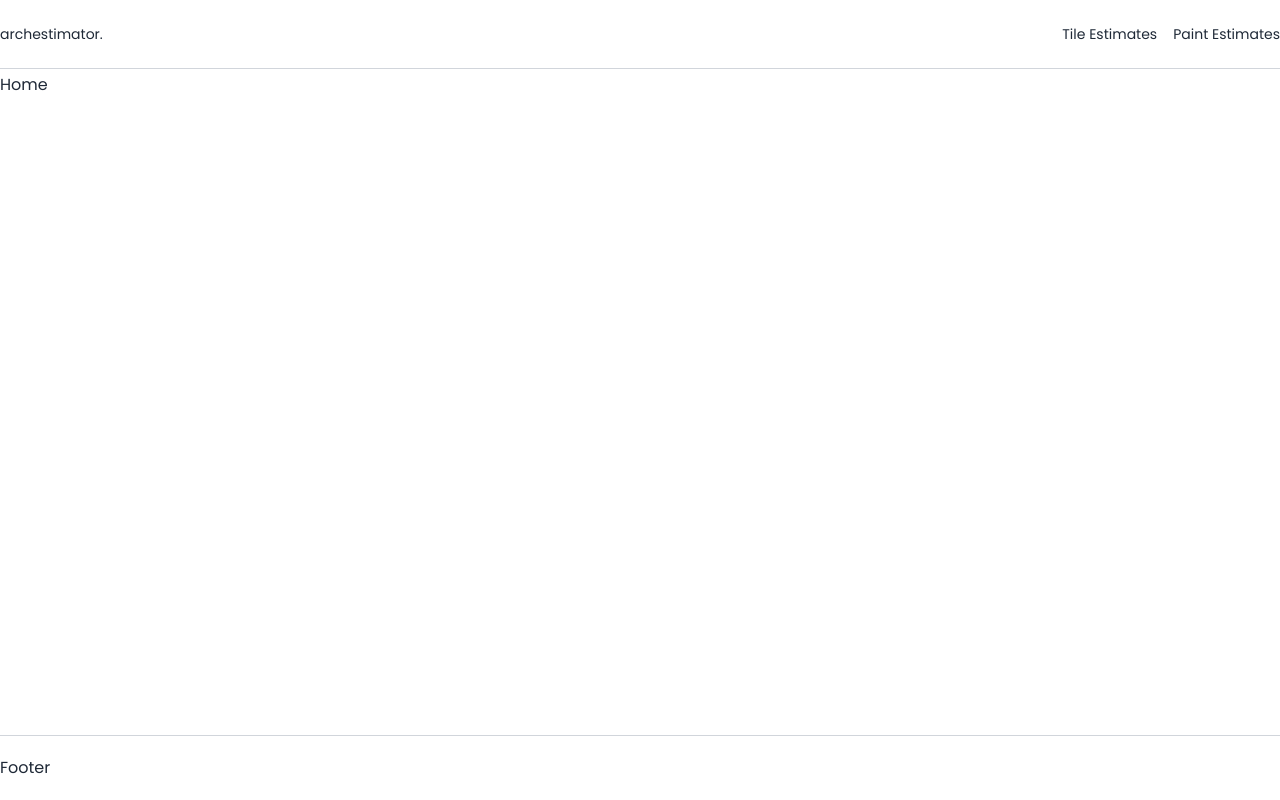
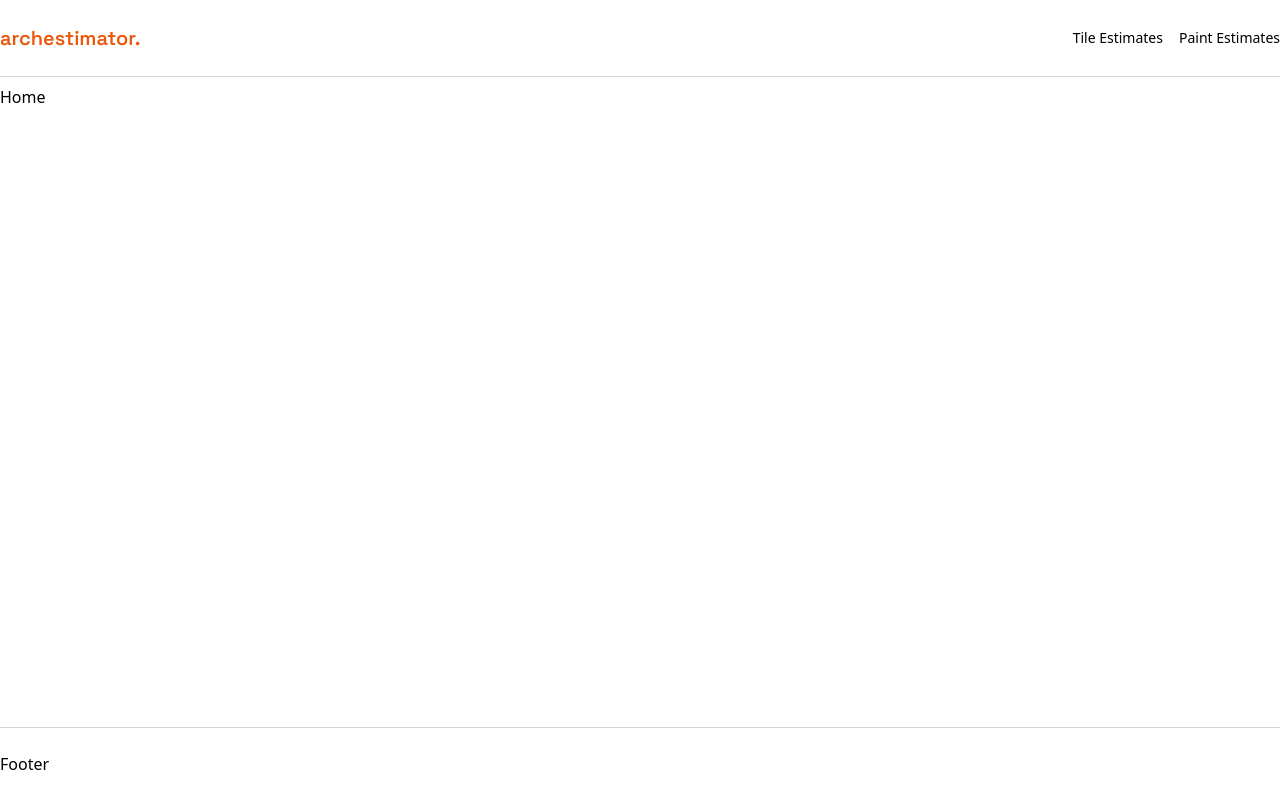
Before and after one commit to philipjonlewis/archestimator_beta_v1, a Svelte app: page / in a window 1280 px wide. Built offline with nearby package versions, Linux system fonts and the light colour scheme.

Commit message:
fixed routing and styling

```diff
--- a/index.html
+++ b/index.html
@@ -4,6 +4,7 @@
     <meta charset="UTF-8" />
     <link rel="icon" href="/favicon.ico" />
     <meta name="viewport" content="width=device-width, initial-scale=1.0" />
+
     <title>Svelte + TS + Vite App</title>
   </head>
   <body>
--- a/package.json
+++ b/package.json
@@ -14,9 +14,11 @@
     "@tsconfig/svelte": "^2.0.1",
     "autoprefixer": "^10.4.7",
     "postcss": "^8.4.14",
+    "sass": "^1.53.0",
     "svelte": "^3.44.0",
     "svelte-check": "^2.2.7",
     "svelte-preprocess": "^4.10.7",
+    "svelte-preprocess-sass": "^2.0.1",
     "tailwindcss": "^3.1.4",
     "tslib": "^2.3.1",
     "typescript": "^4.5.4",
--- a/src/App.svelte
+++ b/src/App.svelte
@@ -1,6 +1,5 @@
 <script lang="ts">
-  import "./styles/app.css";
-
+  import "./styles/app.scss";
   import PublicLayout from "./layouts/__PublicLayout.svelte";
   import { Route } from "svelte-navigator";
   import Home from "./routes/Home.svelte";
--- /dev/null
+++ b/src/components/navigation/Footer.svelte
@@ -0,0 +1 @@
+<footer class=" py-6 mt-2 border-t-[1px] border-gray-300 ">Footer</footer>
--- /dev/null
+++ b/src/components/navigation/Navbar.svelte
@@ -0,0 +1,24 @@
+<script>
+  import { Router, Link } from "svelte-navigator";
+</script>
+
+<nav
+  class="flex justify-between items-center mb-2 py-6 font-sans text-sm border-b-[1px] border-gray-300 "
+>
+  <div>
+    <Link to="/"><p class="logo">archestimator.</p></Link>
+  </div>
+  <div class="flex gap-4">
+    <Link to="/estimates/tile">Tile Estimates</Link>
+    <Link to="/estimates/paint">Paint Estimates</Link>
+  </div>
+</nav>
+
+<style lang="scss">
+  .logo {
+    @apply text-orange-600 text-xl font-semibold;
+    // background-color: yellow;
+
+    font-family: "Space Grotesk", sans-serif;
+  }
+</style>
--- a/src/layouts/__PublicLayout.svelte
+++ b/src/layouts/__PublicLayout.svelte
@@ -1,31 +1,21 @@
 <script>
   import { Router, Link } from "svelte-navigator";
+  import Navbar from "../components/navigation/Navbar.svelte";
+  import Footer from "../components/navigation/Footer.svelte";
 </script>
 
 <Router>
   <div class="container h-screen mx-auto flex flex-col justify-between">
-    <nav
-      class="flex justify-between items-center mb-2 py-6 font-sans text-sm border-b-[1px] border-gray-300 "
-    >
-      <div class="logo">
-        <Link to="/">archestimator.</Link>
-      </div>
-      <div class="flex gap-4">
-        <Link to="/estimates/tile">Tile Estimates</Link>
-        <Link to="/estimates/paint">Paint Estimates</Link>
-      </div>
-    </nav>
-
-    <div class="container h-full ">
+    <Navbar />
+    <div class="main-container">
       <slot />
     </div>
-
-    <footer class=" py-6 mt-2 border-t-[1px] border-gray-300 ">Footer</footer>
+    <Footer />
   </div>
 </Router>
 
 <style lang="scss">
-  .logo {
-    color: red;
+  .main-container {
+    @apply container h-full;
   }
 </style>
--- a/src/styles/app.css
+++ /dev/null
@@ -1,140 +0,0 @@
-@import url("https://fonts.googleapis.com/css2?family=Poppins:ital,wght@0,100;0,200;0,300;0,400;0,500;0,600;0,700;0,800;0,900;1,100;1,200;1,300;1,400;1,500;1,600;1,700;1,800;1,900&display=swap");
-
-@import url("https://fonts.googleapis.com/css2?family=Space+Grotesk:wght@300;400;500;600;700&display=swap");
-
-@tailwind utilities;
-@tailwind components;
-@tailwind base;
-
-* {
-  box-sizing: border-box;
-  font-family: "Poppins", sans-serif;
-  margin: 0;
-  padding: 0;
-}
-
-html,
-body,
-div,
-span,
-applet,
-object,
-iframe,
-h1,
-h2,
-h3,
-h4,
-h5,
-h6,
-p,
-blockquote,
-pre,
-a,
-abbr,
-acronym,
-address,
-big,
-cite,
-code,
-del,
-dfn,
-em,
-img,
-ins,
-kbd,
-q,
-s,
-samp,
-small,
-strike,
-strong,
-sub,
-sup,
-tt,
-var,
-b,
-u,
-i,
-center,
-dl,
-dt,
-dd,
-ol,
-ul,
-li,
-fieldset,
-form,
-label,
-legend,
-table,
-caption,
-tbody,
-tfoot,
-thead,
-tr,
-th,
-td,
-article,
-aside,
-canvas,
-details,
-embed,
-figure,
-figcaption,
-footer,
-header,
-hgroup,
-menu,
-nav,
-output,
-ruby,
-section,
-summary,
-time,
-mark,
-audio,
-video {
-  @apply text-gray-800;
-
-  /* border: 0; */
-  font-size: 100%;
-  font-family: "Poppins", sans-serif;
-  font-weight: 400;
-  vertical-align: baseline;
-}
-/* HTML5 display-role reset for older browsers */
-article,
-aside,
-details,
-figcaption,
-figure,
-footer,
-header,
-hgroup,
-menu,
-nav,
-section {
-  display: block;
-}
-body {
-  line-height: 1;
-}
-ol,
-ul {
-  list-style: none;
-}
-blockquote,
-q {
-  quotes: none;
-}
-blockquote:before,
-blockquote:after,
-q:before,
-q:after {
-  content: "";
-  content: none;
-}
-table {
-  border-collapse: collapse;
-  border-spacing: 0;
-}
--- /dev/null
+++ b/src/styles/app.scss
@@ -0,0 +1,14 @@
+@import url("https://fonts.googleapis.com/css2?family=Poppins:ital,wght@0,100;0,200;0,300;0,400;0,500;0,600;0,700;0,800;0,900;1,100;1,200;1,300;1,400;1,500;1,600;1,700;1,800;1,900&display=swap");
+
+@import url("https://fonts.googleapis.com/css2?family=Space+Grotesk:wght@300;400;500;600;700&display=swap");
+
+@tailwind utilities;
+@tailwind components;
+@tailwind base;
+
+* {
+  box-sizing: border-box;
+
+  margin: 0;
+  padding: 0;
+}
```
Also changed, not shown: 1 other file (tests, documents, lock files or other folders).
